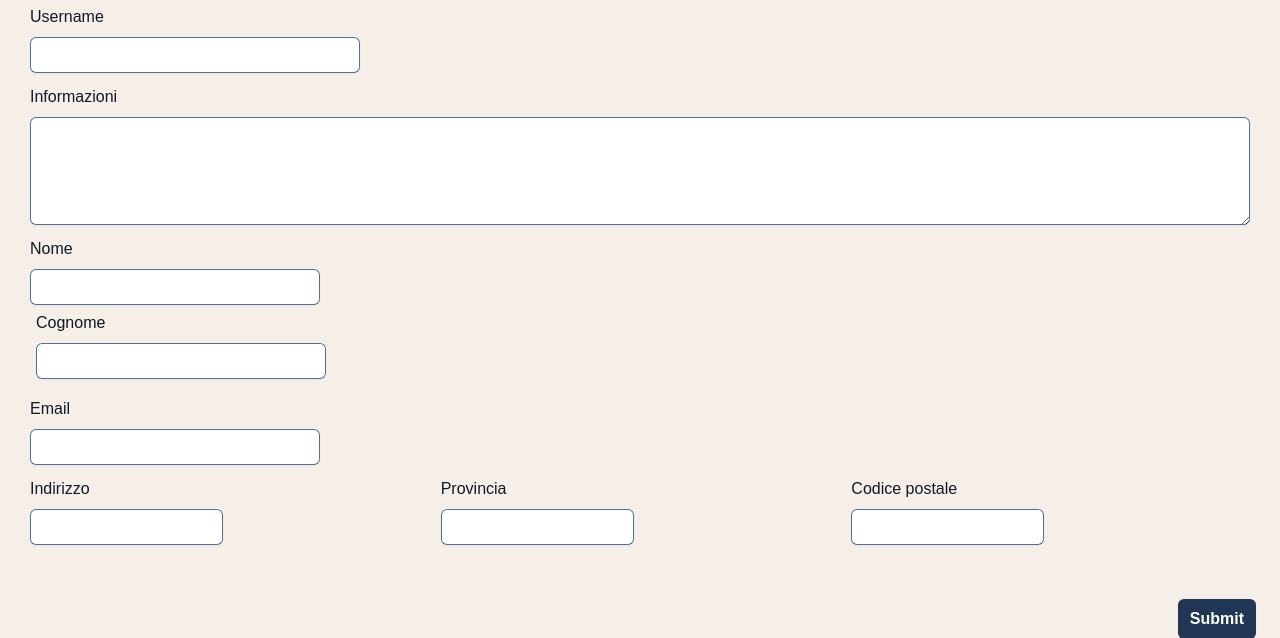
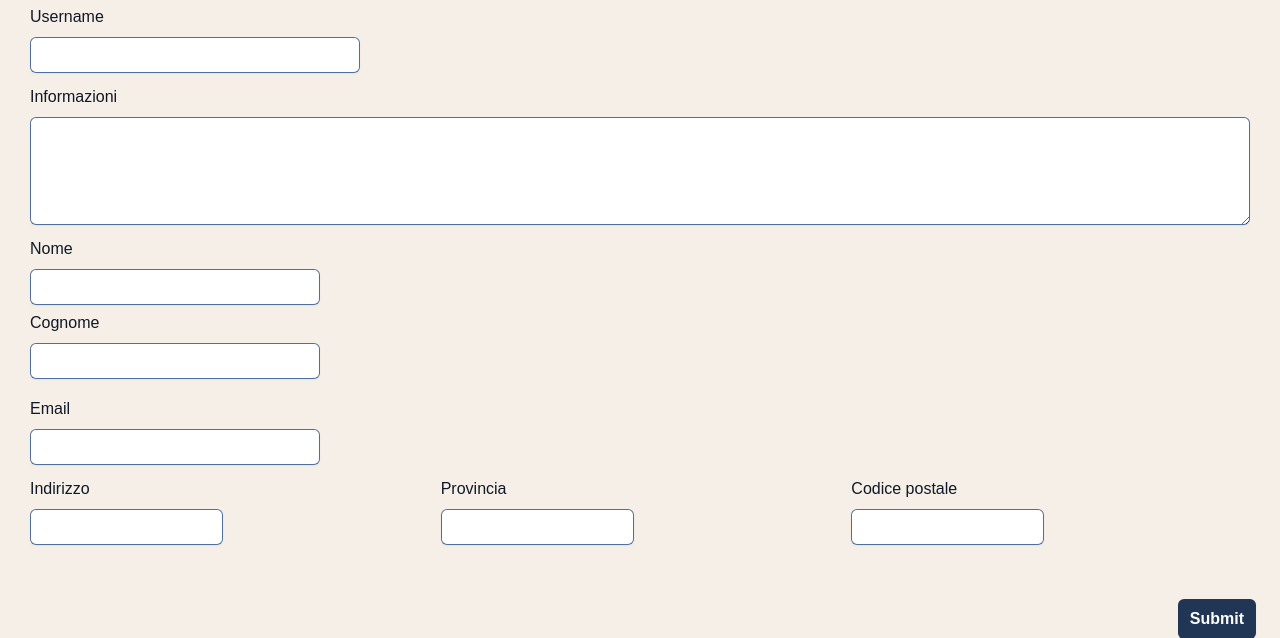
Before and after one commit to icoletti/alternanza, a Flask app: page /upload/ in a window 1280 px wide. Shown: the part 149-787 px from the top of the page. Run offline with Flask 3, Linux system fonts and the light colour scheme.

Commit message:
modifica

```diff
--- a/backend/templates/upload.html
+++ b/backend/templates/upload.html
@@ -30,7 +30,7 @@
             {% for error in form.first_name.errors %}
             <span style="color: red;">{{ error }}</span>
             {% endfor %}
-            <div class="p-1.5">
+            <div class="pl-0 p-1.5">
                 {{ form.last_name.label(class="block text-gray-900 text-base mb-2") }}{{ form.last_name(size=32,
                 class="block rounded-md border-0 p-1.5 text-gray-900 shadow-sm ring-1 ring-inset ring-bluegray
                 placeholder:text-gray-400 focus:ring-2 focus:ring-inset focus:ring-cloudbrust sm:text-sm
```
